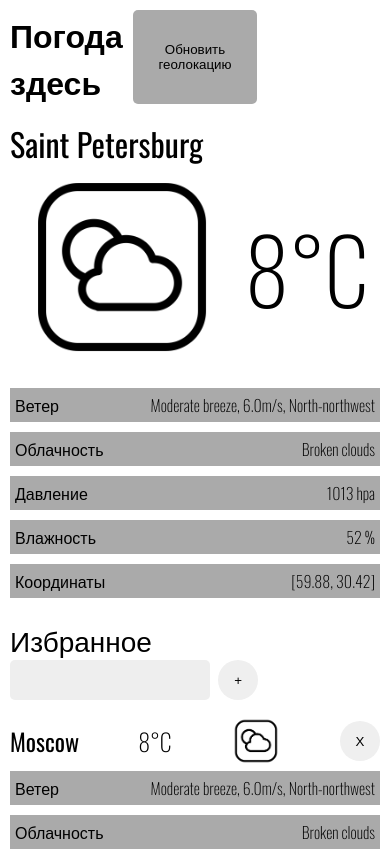
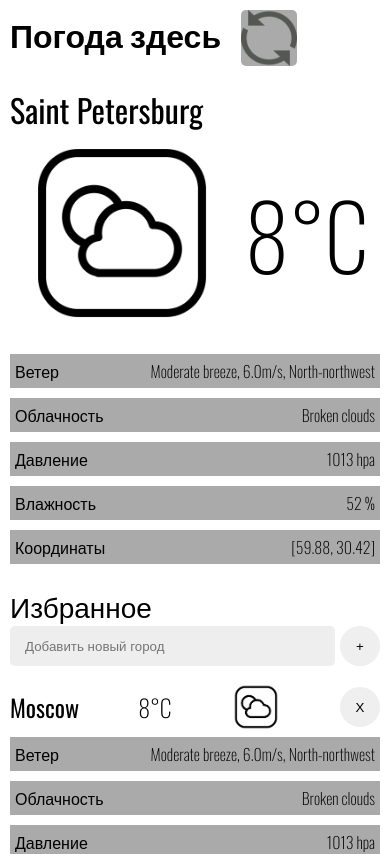
Before and after one commit to Aroize/Aroize.github.io, a plain HTML site: page index.html in a window 390 px wide. Shown: the top 854 px of the page. Drawn offline with nearby package versions, Linux system fonts and the light colour scheme.

Commit message:
save before refactoring to ul

```diff
--- a/css/style.css
+++ b/css/style.css
@@ -8,16 +8,19 @@ body {
     font-weight: 200;
 }
 
-.container {
+main {
     max-width: 960px;
     margin: 0 auto;
+    padding: 10px;
     display: grid;
     grid-template-columns: repeat(2, 1fr);
     grid-gap: 1em 4em;
-    padding: 10px;
 }
 
-.header {
+header {
+    max-width: 960px;
+    margin: 0 auto;
+    padding: 10px;
     grid-column: span 2;
     display: grid;
     grid-template-columns: repeat(3, 1fr);
@@ -102,6 +105,7 @@ input {
     border-radius: 5px;
     background-color: #eee;
     margin-right: 5px;
+    padding-left: 15px;
 }
 
 .current-city-icon {
@@ -118,13 +122,25 @@ input {
     max-height: 50px;
 }
 
+.weather-here {
+    white-space: nowrap;
+}
+
+.update-desktop {
+    display: block;
+}
+
+.update-mobile {
+    display: none;
+}
+
 @media screen and (max-width: 600px) {
-    .container {
+    main {
         grid-template-columns: 1fr;
     }
 
     .favorites,
-    .header {
+    header {
         grid-column: 1;
     }
 
@@ -132,6 +148,33 @@ input {
         grid-column: span 2;
     }
 
+    form {
+        width: 100%;
+        display: flex;
+    }
+
+    input {
+        flex-grow: 3;
+    }
+
+    .update-btn {
+        margin-left: 20px;
+        max-width: 56px;
+        max-height: 56px;
+    }
+
+    .update-desktop {
+        display: none;
+    }
+
+    .update-mobile {
+        width: 100%;
+        max-width: 56px;
+        height: 100%;
+        max-height: 56px;
+        display: block;
+    }
+
     .favorites {
         flex-wrap: wrap;
     }
--- a/index.html
+++ b/index.html
@@ -10,11 +10,14 @@
     <title>Document</title>
 </head>
 <body>
-<div class="container">
-    <div class="header">
-        <h1>Погода здесь</h1>
-        <button class="update-btn">Обновить геолокацию</button>
-    </div>
+<header>
+    <h1><span class="weather-here">Погода здесь</span></h1>
+    <button class="update-btn">
+        <span class="update-desktop">Обновить геолокацию</span>
+        <img class="update-mobile" src="img/refresh.png">
+    </button>
+</header>
+<main>
     <div class="weather-by-geolocation">
         <h2>Saint Petersburg</h2>
         <div class="name">
@@ -33,10 +36,10 @@
     </div>
     <div class="favorites">
         <h3>Избранное</h3>
-        <div class="form">
-            <input type="text"/>
+        <form>
+            <input type="text" placeholder="Добавить новый город"/>
             <button class="btn-circle">+</button>
-        </div>
+        </form>
     </div>
     <div class="favourite-city">
         <div class="weather-by-city">
@@ -128,6 +131,6 @@
             <li>Координаты<span class="info-city">[59.88, 30.42]</span></li>
         </ul>
     </div>
-</div>
+</main>
 </body>
 </html>
```
Also changed, not shown: img/refresh.png (added).
